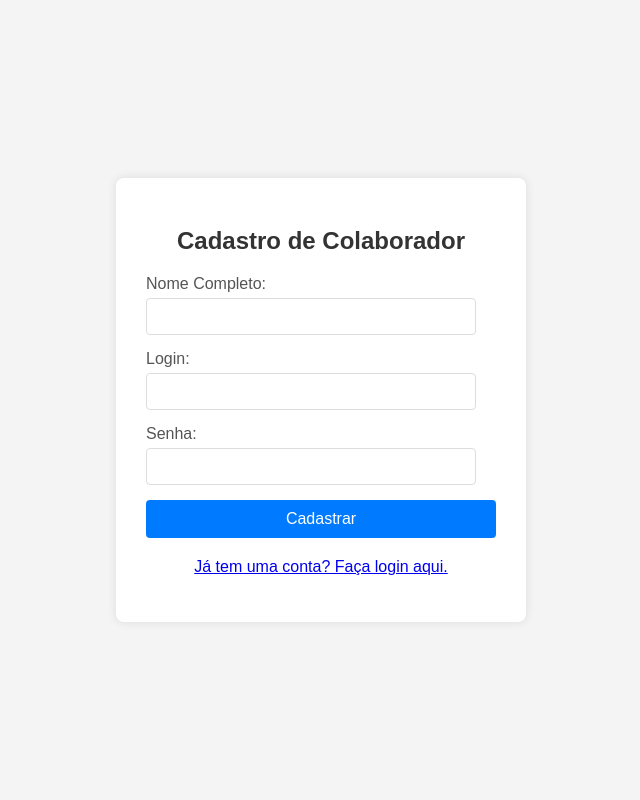
After one commit to leandrabazilio/SISTEMADEPONTO, a PHP site: page /cadastro.php in a window 1280 px wide. The commit adds this page. Shown: the whole page, without its empty margins (319-959 px from the left). Run offline with PHP 8.4, Linux system fonts and the light colour scheme.

Commit message:
a parte de login e cadastro

```diff
--- /dev/null
+++ b/frontend/cadastro.php
@@ -0,0 +1,110 @@
+
+<!DOCTYPE html>
+<html lang="pt-br">
+<head>
+    <meta charset="UTF-8">
+    <meta name="viewport" content="width=device-width, initial-scale=1.0">
+    <title>Cadastro de Colaborador</title>
+    <style>
+        body {
+            font-family: Arial, sans-serif;
+            background-color: #f4f4f4;
+            display: flex;
+            justify-content: center;
+            align-items: center;
+            min-height: 100vh;
+            margin: 0;
+        }
+        .container {
+            background-color: #fff;
+            padding: 30px;
+            border-radius: 8px;
+            box-shadow: 0 0 10px rgba(0, 0, 0, 0.1);
+            width: 350px;
+        }
+        h2 {
+            text-align: center;
+            color: #333;
+            margin-bottom: 20px;
+        }
+        .form-group {
+            margin-bottom: 15px;
+        }
+        label {
+            display: block;
+            margin-bottom: 5px;
+            color: #555;
+        }
+        input[type="text"],
+        input[type="password"] {
+            width: calc(100% - 20px);
+            padding: 10px;
+            border: 1px solid #ddd;
+            border-radius: 4px;
+            box-sizing: border-box;
+        }
+        button {
+            width: 100%;
+            padding: 10px;
+            background-color: #007bff;
+            color: white;
+            border: none;
+            border-radius: 4px;
+            cursor: pointer;
+            font-size: 16px;
+        }
+        button:hover {
+            background-color: #0056b3;
+        }
+        .message {
+            text-align: center;
+            margin-top: 15px;
+        }
+    </style>
+</head>
+<body>
+    <div class="container">
+        <h2>Cadastro de Colaborador</h2>
+        <form id="formCadastro" action="../sistemadeponto/index.php" method="POST">
+            <input type="hidden" name="acao" value="cadastrar">
+            <div class="form-group">
+                <label for="nome">Nome Completo:</label>
+                <input type="text" id="nome" name="nome" required>
+            </div>
+            <div class="form-group">
+                <label for="login">Login:</label>
+                <input type="text" id="login" name="login" required>
+            </div>
+            <div class="form-group">
+                <label for="senha">Senha:</label>
+                <input type="password" id="senha" name="senha" required>
+            </div>
+            <button type="submit" >Cadastrar</button>
+        </form>
+        <p style="text-align: center; margin-top: 20px;"><a href="index.php">Já tem uma conta? Faça login aqui.</a></p>
+    </div>
+
+    <script>
+        document.getElementById('formCadastro').addEventListener('submit', function(event) {
+            event.preventDefault(); // Impede o envio padrão do formulário
+
+            const form = event.target;
+            const formData = new FormData(form);
+
+            fetch(form.action, {
+                method: form.method,
+                body: formData
+            })
+            .then(response => {
+                // Você pode adicionar uma verificação da resposta do servidor aqui se ele retornar um status específico
+                alert('Cadastro realizado com sucesso!');
+                window.location.href = 'index.php'; // Redireciona para a página de login
+            })
+            .catch(error => {
+                console.error('Erro ao cadastrar:', error);
+                alert('Ocorreu um erro ao realizar o cadastro. Tente novamente.');
+            });
+        });
+    </script>
+</body>
+</html>
```
Also changed, not shown: frontend/index.php (+74 -10 lines).
